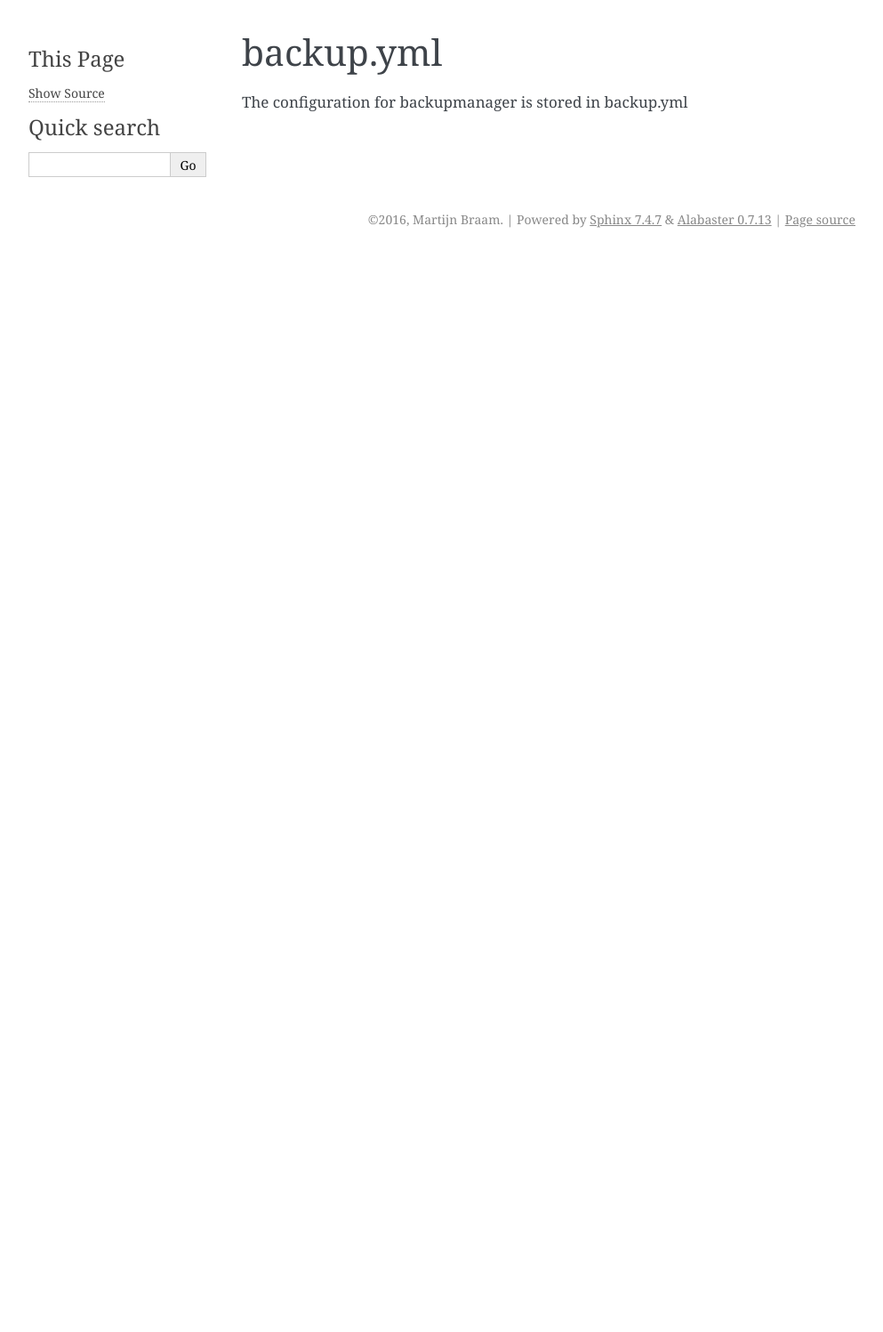
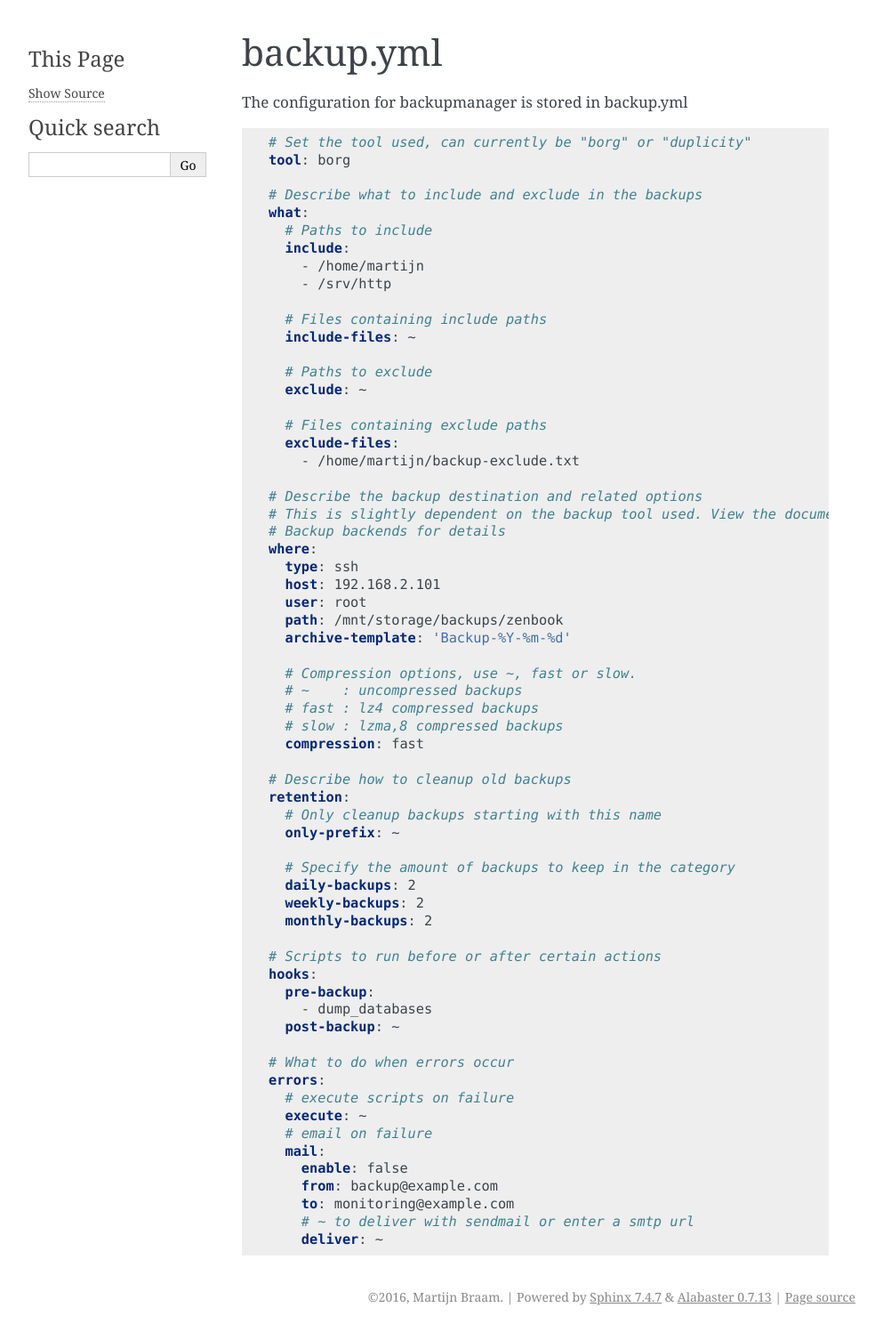
Before and after one commit to MartijnBraam/backupmanager, a Sphinx documentation site: the page built from docs/source/config.rst, in a window 1280 px wide. Shown: the whole page at 89% size, without its empty margins (148-1141 px from the left). Built offline with Sphinx 7.4.7, drawn with Linux system fonts in a browser that asks for light colours; before the commit the page ends 900 px from its top, so only the background shows below that.

Commit message:
Added more documentation

```diff
--- a/docs/source/config.rst
+++ b/docs/source/config.rst
@@ -2,3 +2,69 @@ backup.yml
 ==========
 
 The configuration for backupmanager is stored in backup.yml
+
+.. code-block:: yaml
+
+    # Set the tool used, can currently be "borg" or "duplicity"
+    tool: borg
+
+    # Describe what to include and exclude in the backups
+    what:
+      # Paths to include
+      include:
+        - /home/martijn
+        - /srv/http
+
+      # Files containing include paths
+      include-files: ~
+
+      # Paths to exclude
+      exclude: ~
+
+      # Files containing exclude paths
+      exclude-files:
+        - /home/martijn/backup-exclude.txt
+
+    # Describe the backup destination and related options
+    # This is slightly dependent on the backup tool used. View the documentation for the
+    # Backup backends for details
+    where:
+      type: ssh
+      host: 192.168.2.101
+      user: root
+      path: /mnt/storage/backups/zenbook
+      archive-template: 'Backup-%Y-%m-%d'
+
+      # Compression options, use ~, fast or slow.
+      # ~    : uncompressed backups
+      # fast : lz4 compressed backups
+      # slow : lzma,8 compressed backups
+      compression: fast
+
+    # Describe how to cleanup old backups
+    retention:
+      # Only cleanup backups starting with this name
+      only-prefix: ~
+
+      # Specify the amount of backups to keep in the category
+      daily-backups: 2
+      weekly-backups: 2
+      monthly-backups: 2
+
+    # Scripts to run before or after certain actions
+    hooks:
+      pre-backup:
+        - dump_databases
+      post-backup: ~
+
+    # What to do when errors occur
+    errors:
+      # execute scripts on failure
+      execute: ~
+      # email on failure
+      mail:
+        enable: false
+        from: backup@example.com
+        to: monitoring@example.com
+        # ~ to deliver with sendmail or enter a smtp url
+        deliver: ~
--- a/docs/source/index.rst
+++ b/docs/source/index.rst
@@ -6,11 +6,16 @@
 Welcome to Backup Manager's documentation!
 ==========================================
 
+Backup Manager is a wrapper around various backup tools. It has a generic configuration for what to backup and a mostly
+generic configuration for the backup destination. This makes it easy to switch backup software or manage a bunch of
+computers with multiple backup tools.
+
 Contents:
 
 .. toctree::
    :maxdepth: 2
 
+   quickstart
    config
    backends
 
```
Also changed, not shown: docs/source/quickstart.rst (added, +104 -0 lines).
